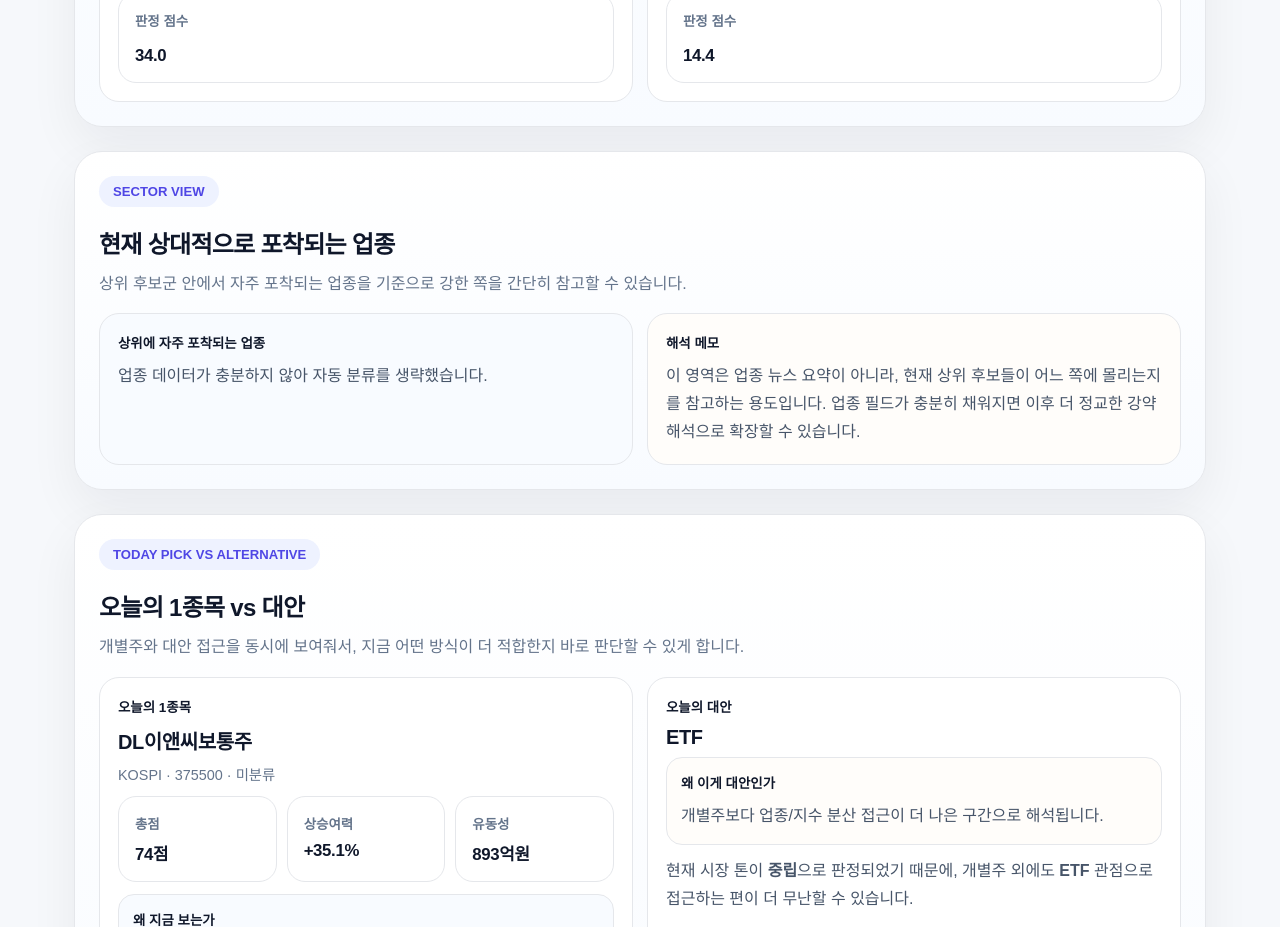
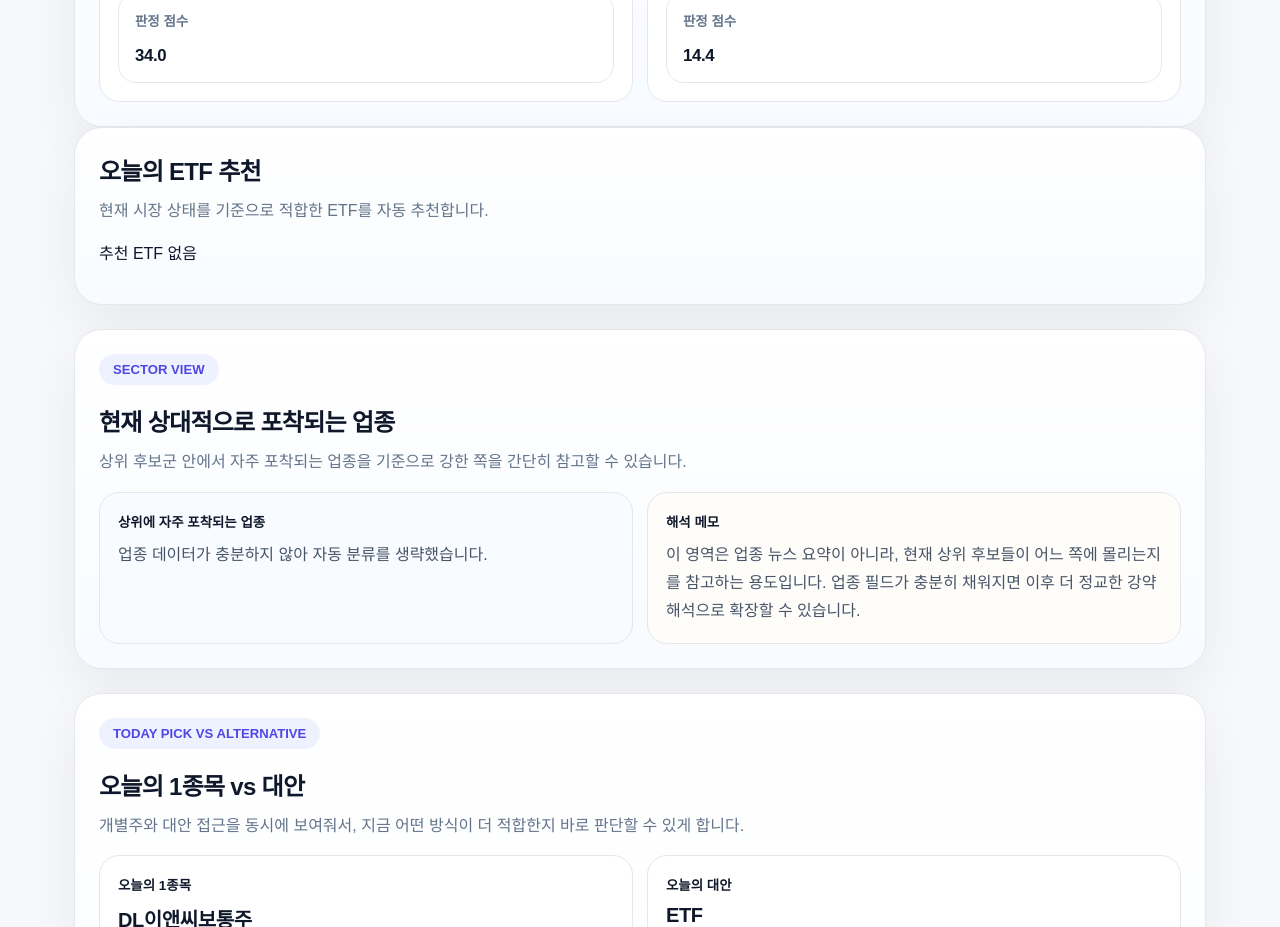
Before and after one commit to DcoyA/screener, a Next.js app: page /alternative in a window 1280 px wide. Shown: the part 1520-2447 px from the top of the page. Built offline with nearby package versions, Linux system fonts and the light colour scheme.

Commit message:
Update page.js

```diff
--- a/app/alternative/page.js
+++ b/app/alternative/page.js
@@ -43,6 +43,7 @@ export default function AlternativePage() {
   const topSectors = marketState?.topSectors || { strong: [], weak: [] };
   const preferredModes = marketState?.preferredModes || [];
   const avoidModes = marketState?.avoidModes || [];
+  const etfList = marketState?.etfRecommendations || [];
 
   return (
     <>
@@ -160,6 +161,32 @@ export default function AlternativePage() {
             </div>
           </div>
         </section>
+
+        <section className="sectionCard">
+          <h2>오늘의 ETF 추천</h2>
+          <p className="sectionDesc">
+            현재 시장 상태를 기준으로 적합한 ETF를 자동 추천합니다.
+          </p>
+
+          <div className="approachGrid">
+            {etfList.length ? etfList.map((etf) => (
+              <div className="approachItem" key={etf.code}>
+                <h3>{etf.name}</h3>
+
+                <div className="reasonCard goodCard">
+                  <span className="reasonLabel">왜 추천?</span>
+                  <p>{etf.reason}</p>
+                </div>
+
+                <p className="approachDesc">{etf.desc}</p>
+                <p className="approachDesc">📊 {etf.behavior}</p>
+              </div>
+            )) : (
+              <p>추천 ETF 없음</p>
+            )}
+          </div>
+        </section>
+
 
         <section className="sectorSection">
           <div className="sectionCard">
```
